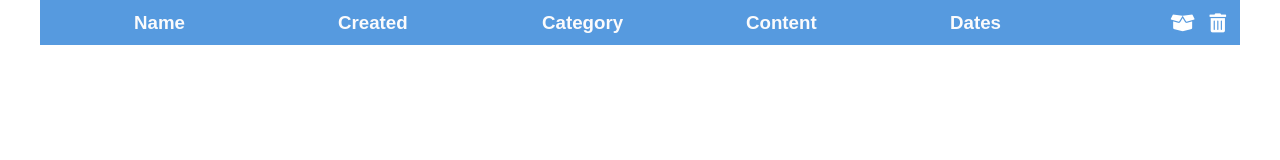
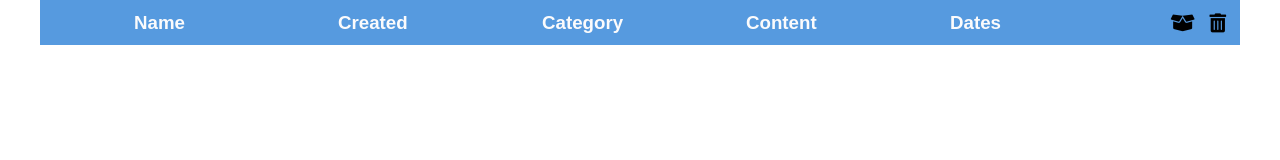
Before and after one commit to PhilipInDev/NotesApp--React, a React (Create React App) app: page / in a window 1280 px wide. Shown: the top 160 px of the page. Built offline with nearby package versions, Linux system fonts and the light colour scheme.

Commit message:
Changing color prop

```diff
--- a/src/components/Table/Table.tsx
+++ b/src/components/Table/Table.tsx
@@ -17,7 +17,7 @@ const Table: FC<TableItemPropsType> = ({ columns, renderControllers = false, hei
     const controllers = renderControllers
         ? controllersTypes.map((type) => {
         return <ControllerBtn type={type}
-                              color={'white'}
+                              color={'light'}
                               isAll={true}
                               key={nanoid()}/>
         })
```
